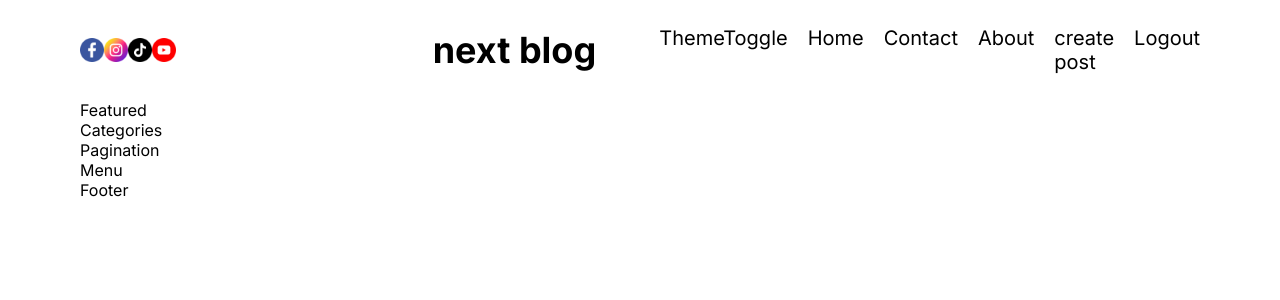
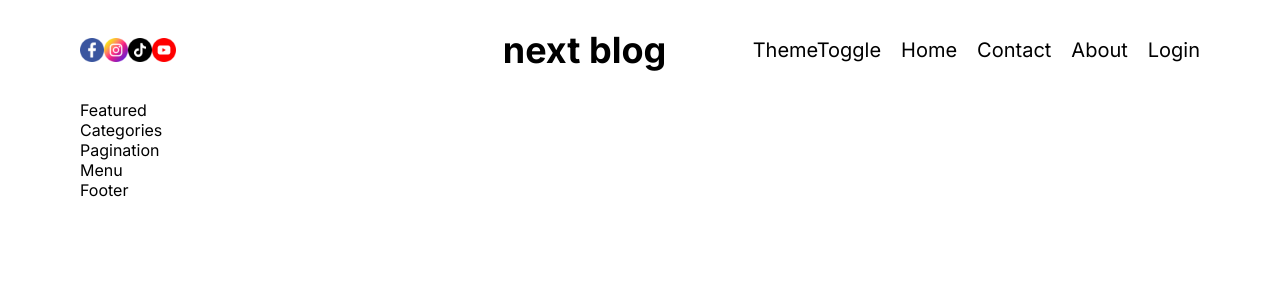
Before and after one commit to FREDVUNI/next-blog, a Next.js app: page / in a window 1280 px wide. Shown: the top 300 px of the page. Built offline with nearby package versions, Linux system fonts and the light colour scheme.

Commit message:
chore: set up temporary auth - hardcoded

```diff
--- a/src/components/auth/Auth.jsx
+++ b/src/components/auth/Auth.jsx
@@ -3,14 +3,14 @@ import styles from "./auth.module.css";
 import Link from "next/link";
 
 const Auth = () => {
-  const auth = "not-authenticateds";
+  const auth = "not-authenticated";
   return (
     <>
       {auth === "not-authenticated" ? (
         <Link href={"/"}>Login</Link>
       ) : (
         <>
-          <Link href={"/create-post"}>create post</Link>
+          <Link href={"/create-post"}>Post</Link>
           <span className={styles.Link}>Logout</span>
         </>
       )}
```
